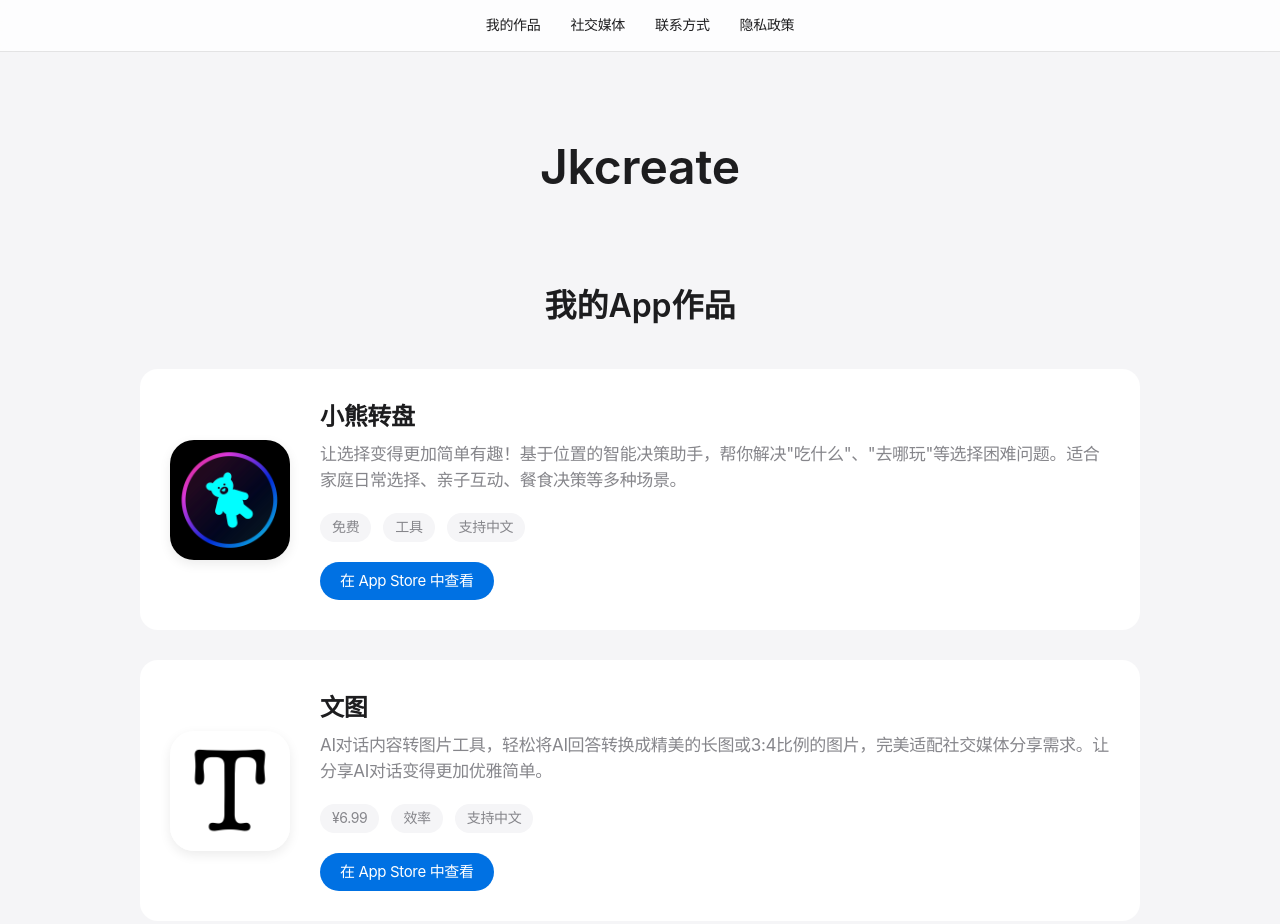
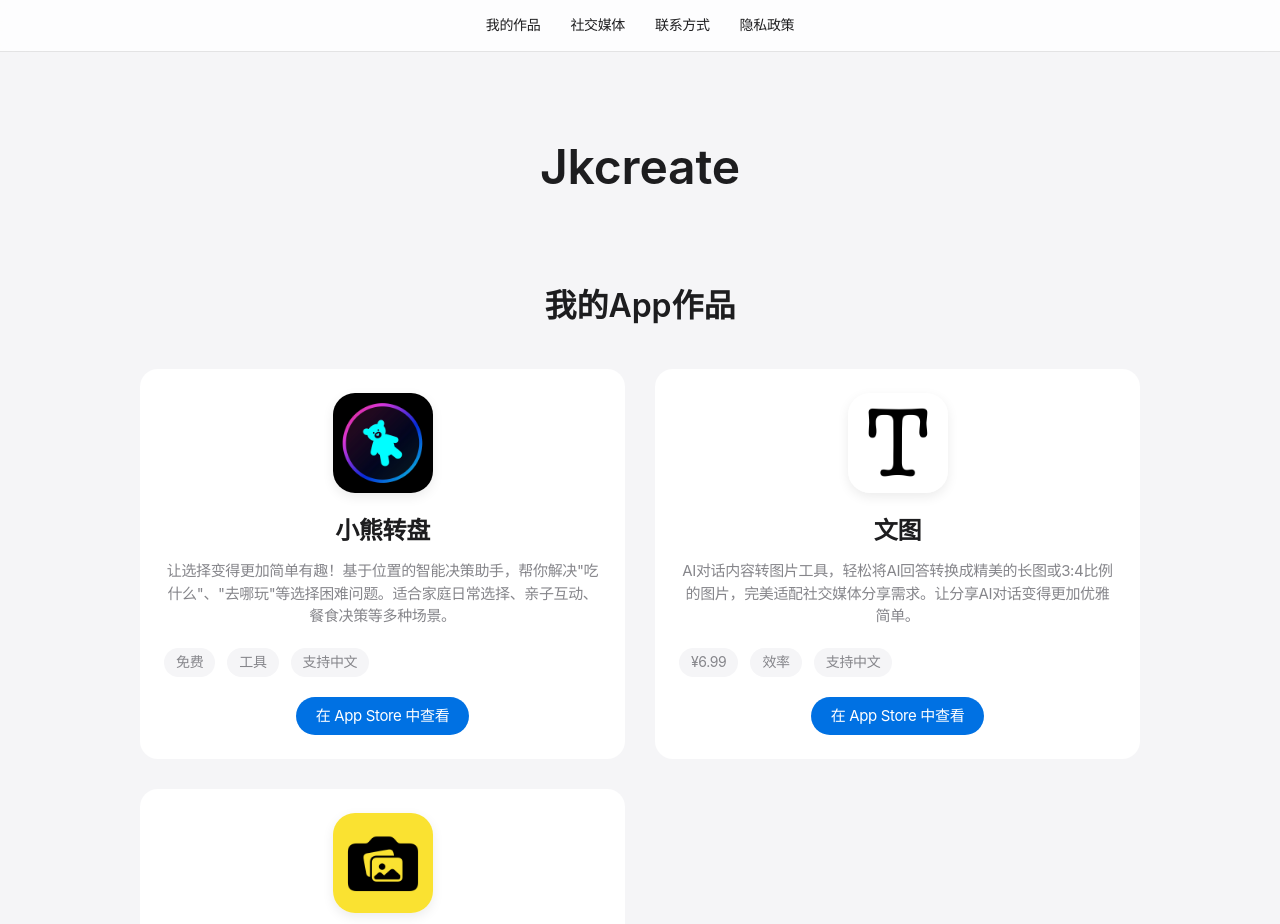
Before and after one commit to jikaicreate/support, a plain HTML site: page index.html in a window 1280 px wide. Shown: the top 924 px of the page. Drawn offline with Linux system fonts and the light colour scheme.

Commit message:
更新了App展示效果

```diff
--- a/index.html
+++ b/index.html
@@ -75,13 +75,19 @@
             margin: 80px 0;
         }
 
+        .apps-grid {
+            display: grid;
+            grid-template-columns: repeat(2, 1fr);
+            gap: 30px;
+            margin-top: 40px;
+        }
+
         .app-card {
             background: #fff;
             border-radius: 18px;
-            padding: 30px;
-            margin: 30px 0;
+            padding: 24px;
             display: flex;
-            align-items: center;
+            flex-direction: column;
             transition: transform 0.3s ease, box-shadow 0.3s ease;
         }
 
@@ -91,28 +97,33 @@
         }
 
         .app-icon {
-            width: 120px;
-            height: 120px;
-            border-radius: 24px;
-            margin-right: 30px;
+            width: 100px;
+            height: 100px;
+            border-radius: 22px;
+            margin: 0 auto 20px;
             box-shadow: 0 4px 12px rgba(0, 0, 0, 0.08);
         }
 
         .app-info {
-            flex: 1;
+            text-align: center;
         }
 
         .app-name {
             font-size: 24px;
             font-weight: 600;
-            margin-bottom: 8px;
+            margin-bottom: 12px;
         }
 
         .app-description {
-            font-size: 17px;
+            font-size: 15px;
             color: #86868b;
             line-height: 1.5;
             margin-bottom: 20px;
+            /* 限制文本行数 */
+            display: -webkit-box;
+            -webkit-line-clamp: 4;
+            -webkit-box-orient: vertical;
+            overflow: hidden;
         }
 
         .app-meta {
@@ -251,6 +262,7 @@
         <div id="apps" class="apps-section">
             <h2>我的App作品</h2>
 
+            <div class="apps-grid">
                 <div class="app-card">
                     <img src="./images/bear-logo.png" alt="小熊转盘" class="app-icon">
                     <div class="app-info">
@@ -296,6 +308,7 @@
                         <a href="https://apps.apple.com/us/app/%E7%B4%A0%E6%9D%90%E7%9B%B8%E6%9C%BA/id6741721660" class="app-store-button" target="_blank">
                             在 App Store 中查看
                         </a>
+                    </div>
                 </div>
             </div>
         </div>
```
Lines whose indentation alone changed are shown as unchanged.
